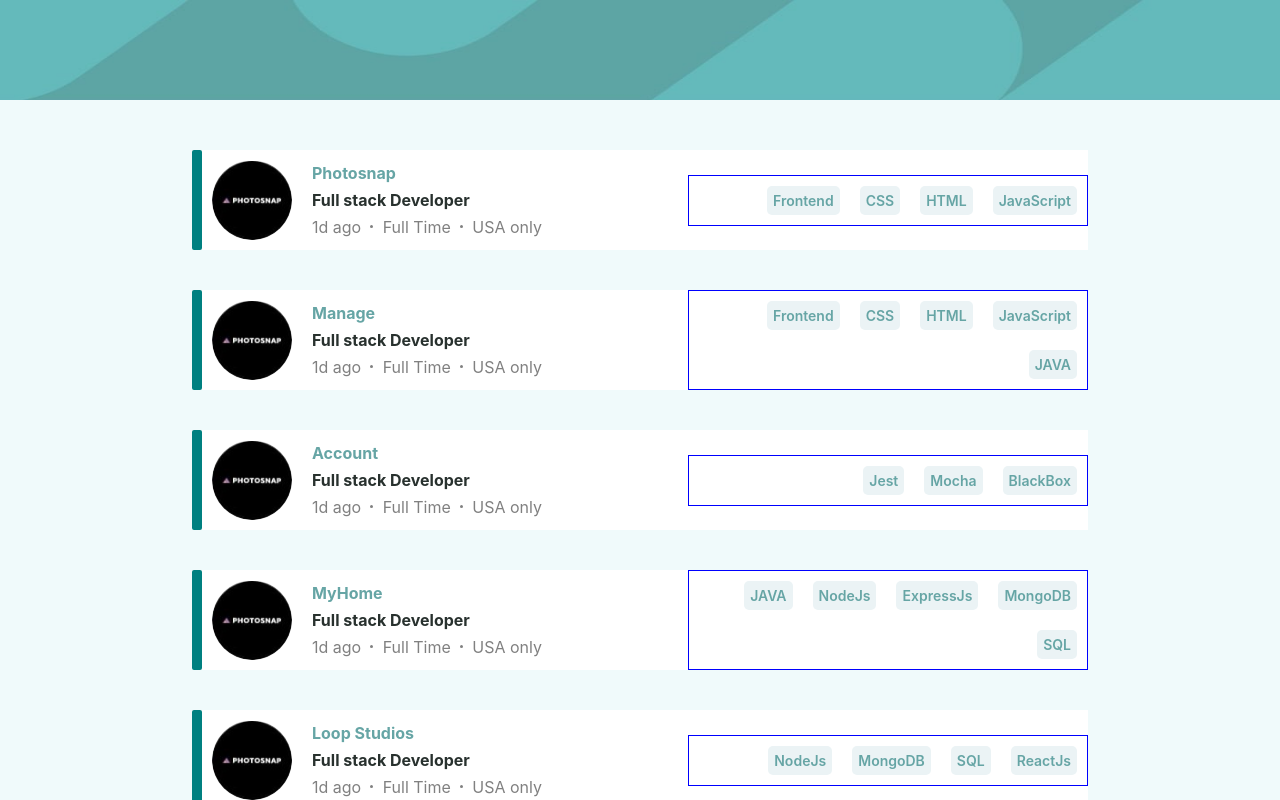
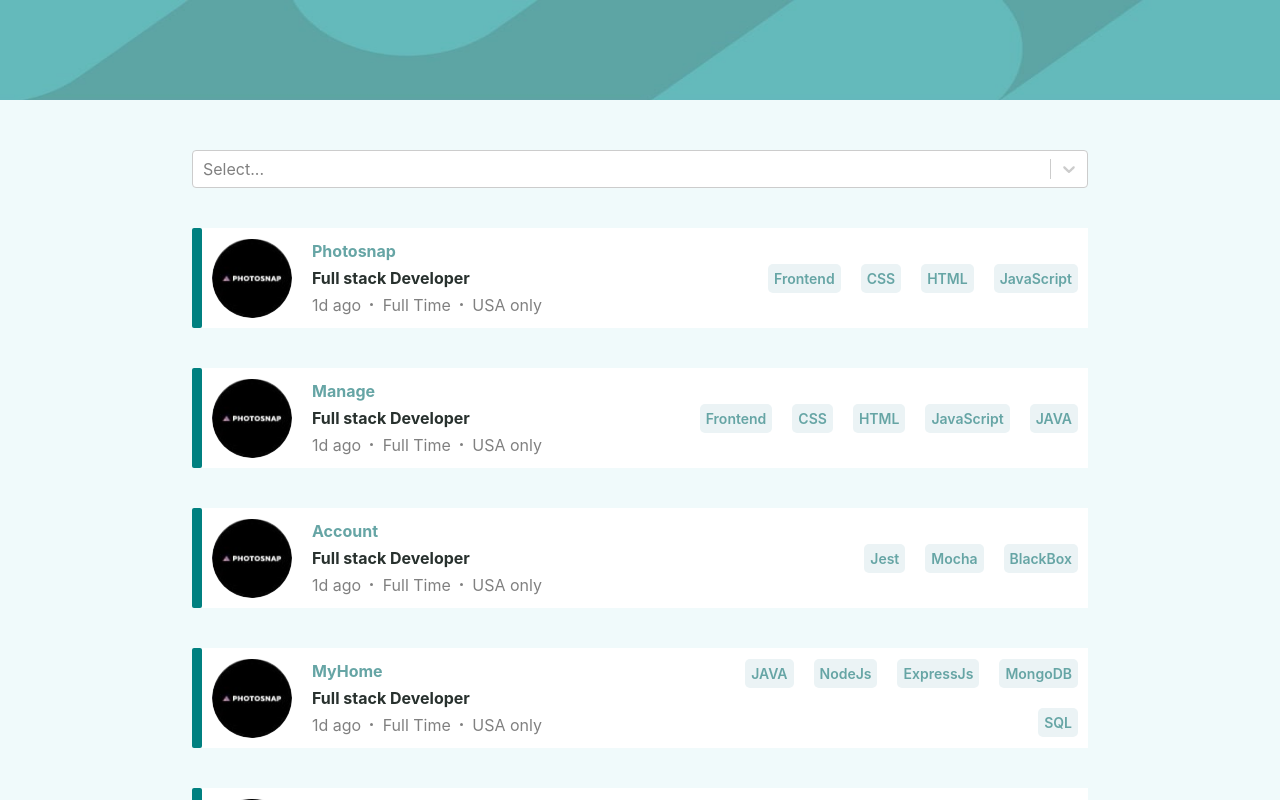
Before and after one commit to sumit-krk/Gokwik, a React (Create React App) app: page / in a window 1280 px wide. Shown: the top 800 px of the page. Built offline with nearby package versions, Linux system fonts and the light colour scheme.

Commit message:
intregrated react select

```diff
--- a/package.json
+++ b/package.json
@@ -9,6 +9,7 @@
     "react": "^18.2.0",
     "react-dom": "^18.2.0",
     "react-scripts": "5.0.1",
+    "react-select": "^5.7.0",
     "web-vitals": "^2.1.4"
   },
   "scripts": {
--- a/src/component/Card/Card.js
+++ b/src/component/Card/Card.js
@@ -34,7 +34,7 @@
             </div>
 
             {/* last part of card(listed tech list) */}
-            <div style={{border:'1px solid blue',display:'flex',width:'400px',justifyContent:'flex-end',flexWrap:'wrap'}}>
+            <div style={{display:'flex',width:'400px',justifyContent:'flex-end',flexWrap:'wrap'}}>
                 {props.TechStacks.map((e) => <CardButton TechStacks={e} />)}
             </div>
         </div>
--- a/src/component/JobRloeCard/JobRoleCard.js
+++ b/src/component/JobRloeCard/JobRoleCard.js
@@ -1,14 +1,35 @@
 import Card from '../Card/Card';
 import styles from './JobRoleCard.module.css'
 import Data from "../../db.json";
+import React from 'react'
+import Select from 'react-select'
+import makeAnimated from 'react-select/animated';
+// import { colourOptions } from '../data';
+
 const JobRoleCard=()=>{
-    return <>
+    const animatedComponents = makeAnimated();
+    const options = [
+        { value: 'chocolate', label: 'Chocolate' },
+        { value: 'strawberry', label: 'Strawberry' },
+        { value: 'vanilla', label: 'Vanilla' }
+      ]
+    return (
+      <>
         <div className={styles.main_body}>
-            <div>
-                {/* <input /> */}
-            </div>
-            {Data.map((Data)=> <Card Title={Data.Title} TechStacks={Data.TechStacks}  />)}
+          <div style={{width:'70%',margin:'auto'}}>
+            <Select
+              closeMenuOnSelect={false}
+              components={animatedComponents}
+            //   defaultValue={[colourOptions[4], colourOptions[5]]}
+              isMulti
+              options={options}
+            />
+          </div>
+          {Data.map((Data) => (
+            <Card Title={Data.Title} TechStacks={Data.TechStacks} />
+          ))}
         </div>
-    </>
+      </>
+    );
 }
 export default JobRoleCard;
```
Also changed, not shown: 1 other file (tests, documents, lock files or other folders).
